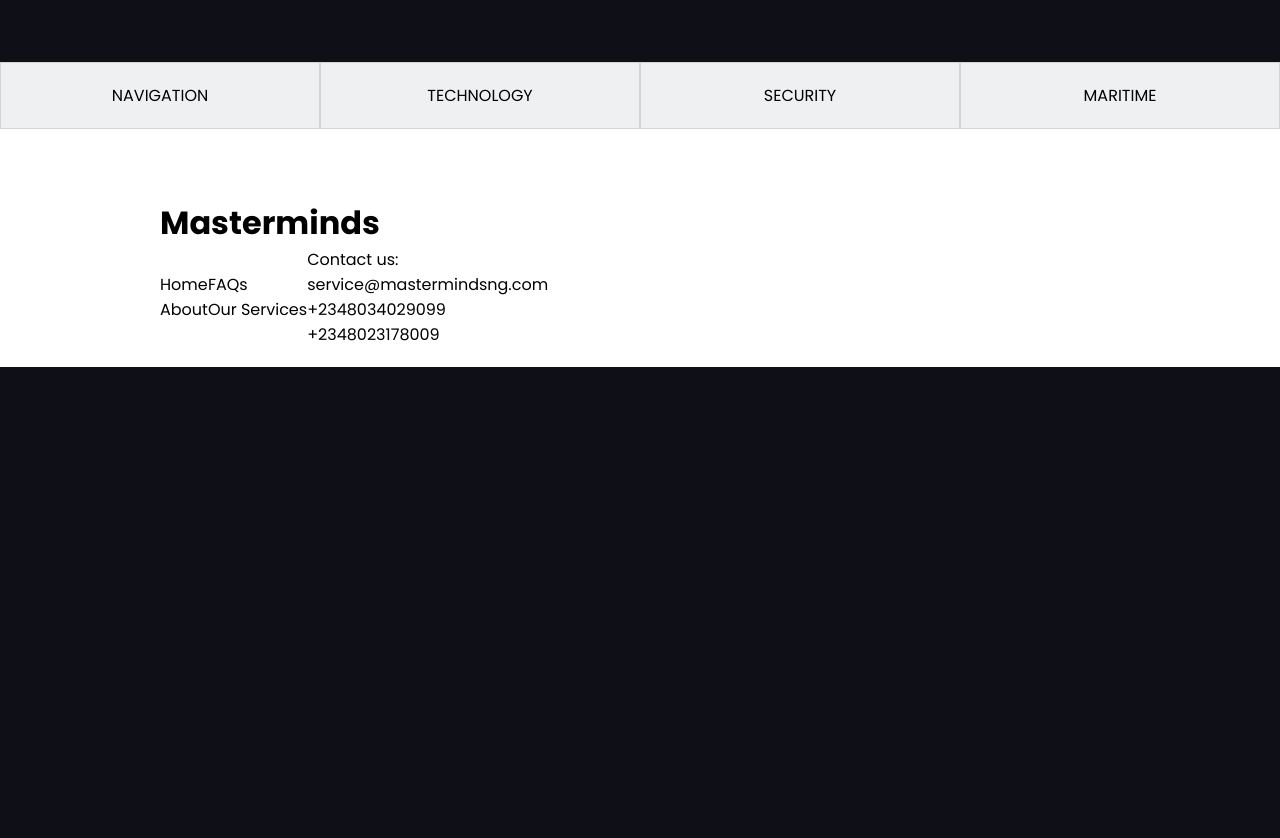
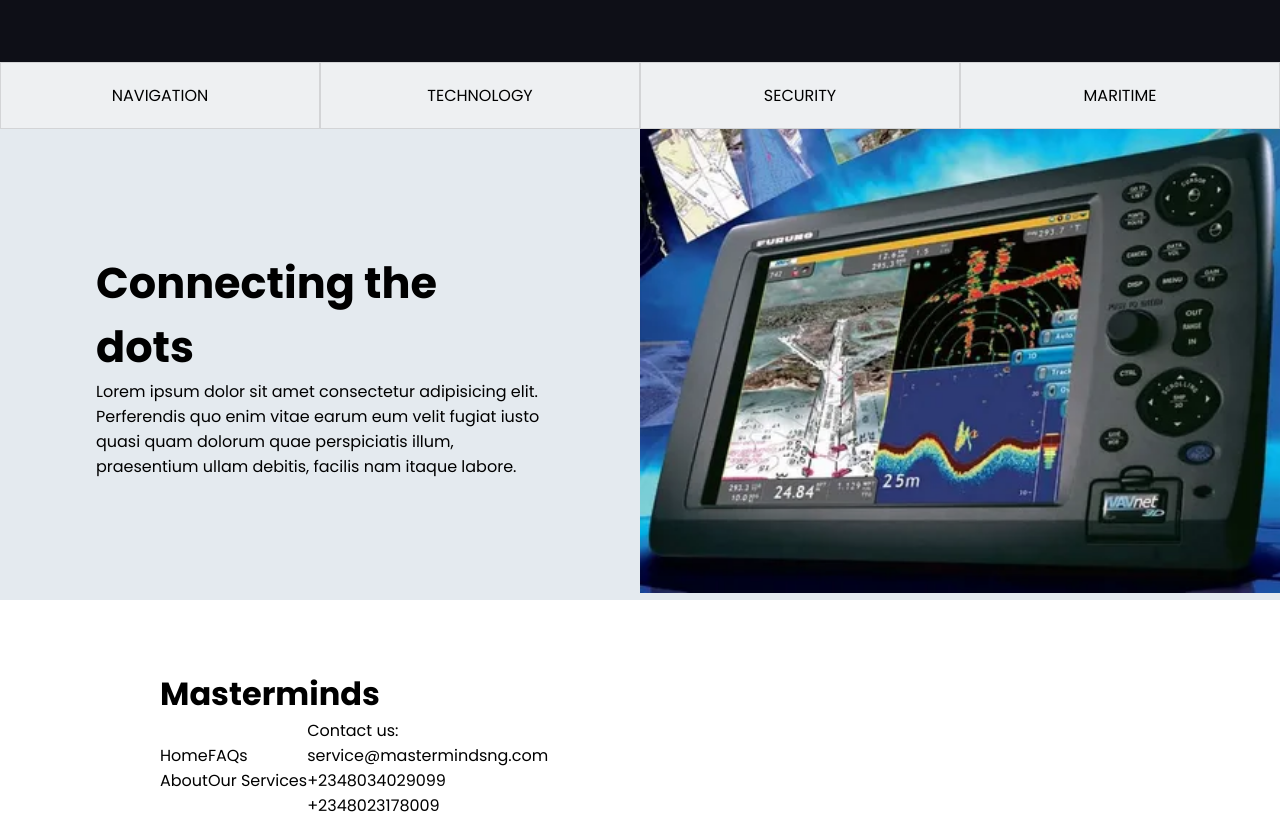
Before and after one commit to kennsawyerr/masterminds-site, a React (Vite) app: page / in a window 1280 px wide. Shown: the part 1120-1958 px from the top of the page. Before the commit the page ends 1487 px from the top, so only its background shows below. Built offline with nearby package versions, Linux system fonts and the light colour scheme.

Commit message:
modified:   src/App.css 	modified:   src/components/NValues.jsx

```diff
--- a/src/App.css
+++ b/src/App.css
@@ -364,6 +364,39 @@
   text-align: center;
   /* border: 1px solid yellow; */
 }
+.comp-values-sub-h{
+  display: flex;
+  width: 100%;
+  background-color: #E4EAEF;
+  color: black;
+  align-items: center;
+  justify-content: center;
+  /* border: 2px solid yellow; */
+
+  align-items: center;
+}
+.comp-values-hero{
+  flex: 1;
+
+  /* border: 2px solid green; */
+}
+.comp-values-hero .textbox{
+  width: 70%;
+  margin: 0 auto;
+  /* text-align: center; */
+}
+.comp-values-hero .textbox h3{
+  font-size: 43px;
+}
+
+.comp-values-img{
+  flex: 1;
+  /* border: 2px solid blue; */
+}
+.comp-values-img img{
+  width: 100%;
+  height: auto;
+}
 .flex3 {
   display: flex;
   align-items: center;
--- a/src/components/NValues.jsx
+++ b/src/components/NValues.jsx
@@ -44,6 +44,24 @@
               MARITIME
             </li>
           </ul>
+
+          <section className="comp-values-sub-h">
+            <article className="comp-values-hero">
+              <div className="textbox">
+                <h3>Connecting the dots</h3>
+                <p>
+                  Lorem ipsum dolor sit amet consectetur adipisicing elit.
+                  Perferendis quo enim vitae earum eum velit fugiat iusto quasi
+                  quam dolorum quae perspiciatis illum, praesentium ullam
+                  debitis, facilis nam itaque labore.
+                </p>
+              </div>
+            </article>
+
+            <div className="comp-values-img">
+              <img src="marine-security.webp" alt="" />
+            </div>
+          </section>
         </section>
       </div>
     </>
```
